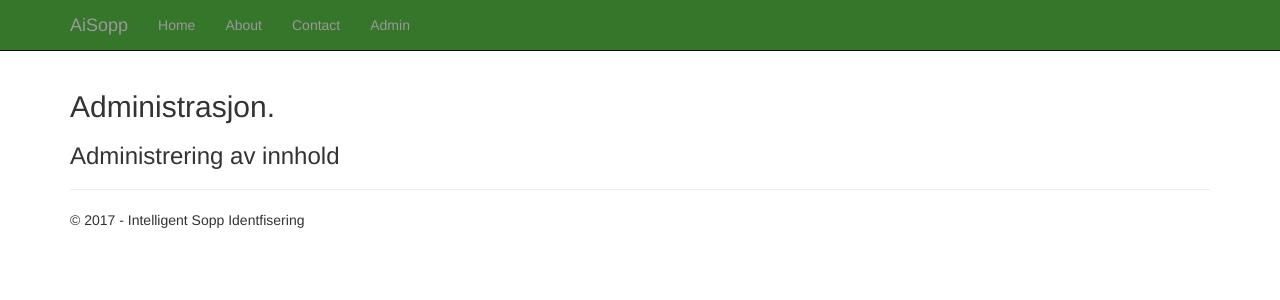
After one commit to Grantern73/AiSopp, a Flask app: page /admin in a window 1280 px wide. The commit adds this page. Shown: the top 300 px of the page. Run offline with Flask 2, Linux system fonts and the light colour scheme; parts of the project's set-up code (start-up, migrations or seed data) failed here and were passed over; some libraries are stand-ins or nearby versions.

Commit message:
Added admin page and some general improvements

```diff
--- a/AiSopp/AiSopp/AiSopp/image_label.py
+++ b/AiSopp/AiSopp/AiSopp/image_label.py
@@ -78,7 +78,7 @@ def run_inference_on_image(image):
         predictions_list = []
         for node_id in top_k:
             prediction = []
-            prediction.append(labels[node_id].replace("b'","").replace("\\n","").replace("'",""))
+            prediction.append(labels[node_id].replace("b'","").replace("\\n","").replace("'","").replace("\\r", "")
             prediction.append(predictions[node_id]*100)
             predictions_list.append(prediction)
             #human_string = labels[node_id]
--- /dev/null
+++ b/AiSopp/AiSopp/AiSopp/templates/admin.html
@@ -0,0 +1,10 @@
+{% extends "layout.html" %}
+
+{% block content %}
+
+<h2>{{ title }}.</h2>
+<h3>{{ message }}</h3>
+
+
+
+{% endblock %}
--- a/AiSopp/AiSopp/AiSopp/templates/layout.html
+++ b/AiSopp/AiSopp/AiSopp/templates/layout.html
@@ -1,7 +1,7 @@
 <!DOCTYPE html>
 <html>
 <head>
-    <link rel="shortcut icon" href="">
+    <link rel="shortcut icon" href="/favicon.ico">
     <meta charset="utf-8"/>
     <meta name="viewport" content="width=device-width, initial-scale=1.0">
     <title>{{ title }} - Intelligent Sopp Identifisering</title>
@@ -18,6 +18,7 @@
                     <span class="icon-bar"></span>
                     <span class="icon-bar"></span>
                     <span class="icon-bar"></span>
+                    <span class="icon-bar"></span>
                 </button>
                 <a href="/" class="navbar-brand">AiSopp</a>
             </div>
@@ -26,6 +27,7 @@
                     <li><a href="{{ url_for('home') }}">Home</a></li>
                     <li><a href="{{ url_for('about') }}">About</a></li>
                     <li><a href="{{ url_for('contact') }}">Contact</a></li>
+                    <li><a href="{{ url_for('admin') }}">Admin</a></li>
                 </ul>
             </div>
         </div>
--- a/AiSopp/AiSopp/AiSopp/views.py
+++ b/AiSopp/AiSopp/AiSopp/views.py
@@ -44,6 +44,16 @@ def about():
         message='Intelligent identifisering av Sopp'
     )
 
+@app.route('/admin')
+def admin():
+    """Renders the admin page."""
+    return render_template(
+        'admin.html',
+        title='Administrasjon',
+        year=datetime.now().year,
+        message='Administrering av innhold'
+    )
+
 @app.route('/upload', methods=['POST', 'GET'])
 def do_upload():
     """Stores and Identifies the uploaded image."""
@@ -74,6 +84,20 @@ def do_upload():
 
             predictions = run_inference_on_image(completesavepath)
 
+            SITE_ROOT = os.path.realpath(os.path.dirname(__file__))
+            json_url = os.path.join(SITE_ROOT, "static/data", "sopp_no.json")
+            data = json.load(open(json_url))
+            result = []
+            for latin, hitrate in predictions:
+                for sopp in data['sopp']:
+                    if sopp['name'] == latin:
+                        soppres = [latin, sopp['local_name'], sopp['risk']]
+                        result.append(soppres)
+                        break
+                break
+                soppres = [latin, '', '']
+                result.append(soppres)
+
             return render_template(
                 'index.html',
                 results=predictions)
@@ -87,7 +111,7 @@ def sopp(param):
 
     result = []
     for sopp in data['sopp']:
-        if sopp['name'] == param:
+        if sopp['name'] == param.replace("%20"," "):
             result = sopp
             break
 
```
Also changed, not shown: AiSopp/AiSopp/favicon.ico (added), 3 other files.
